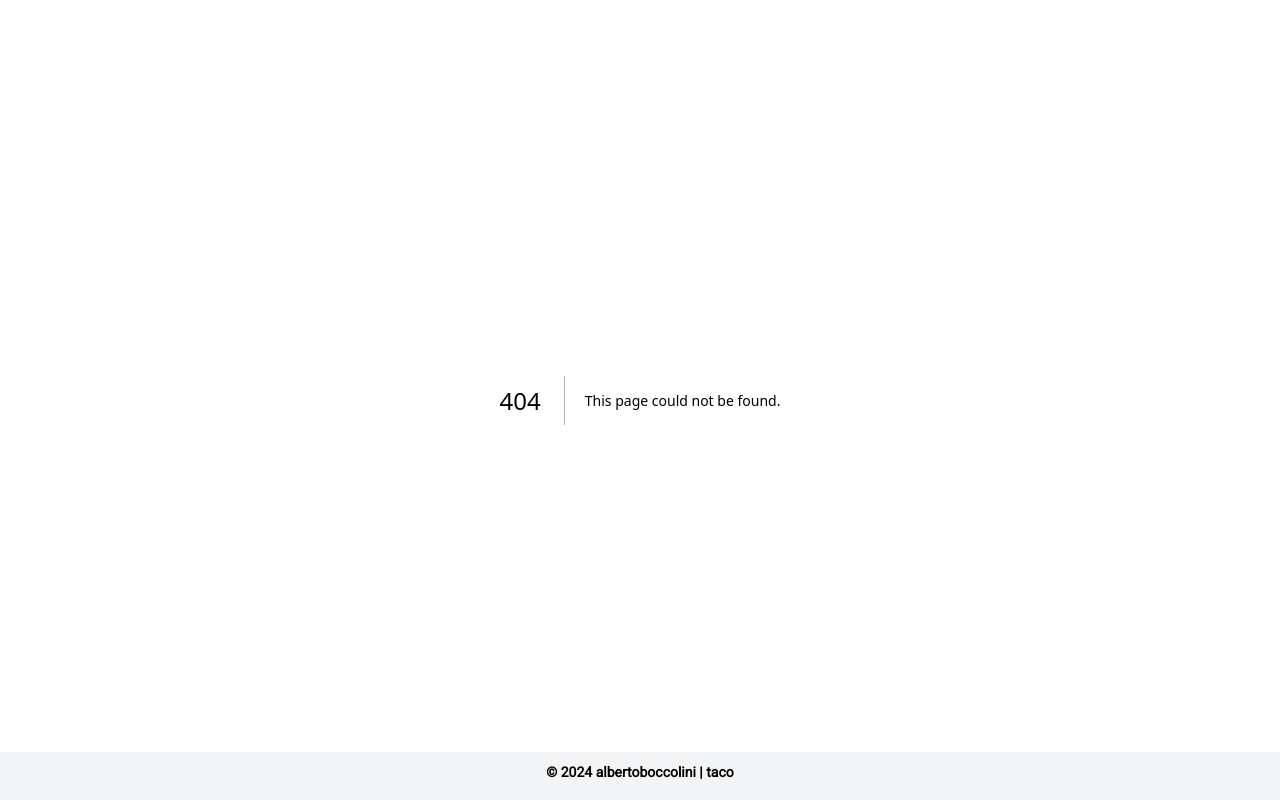
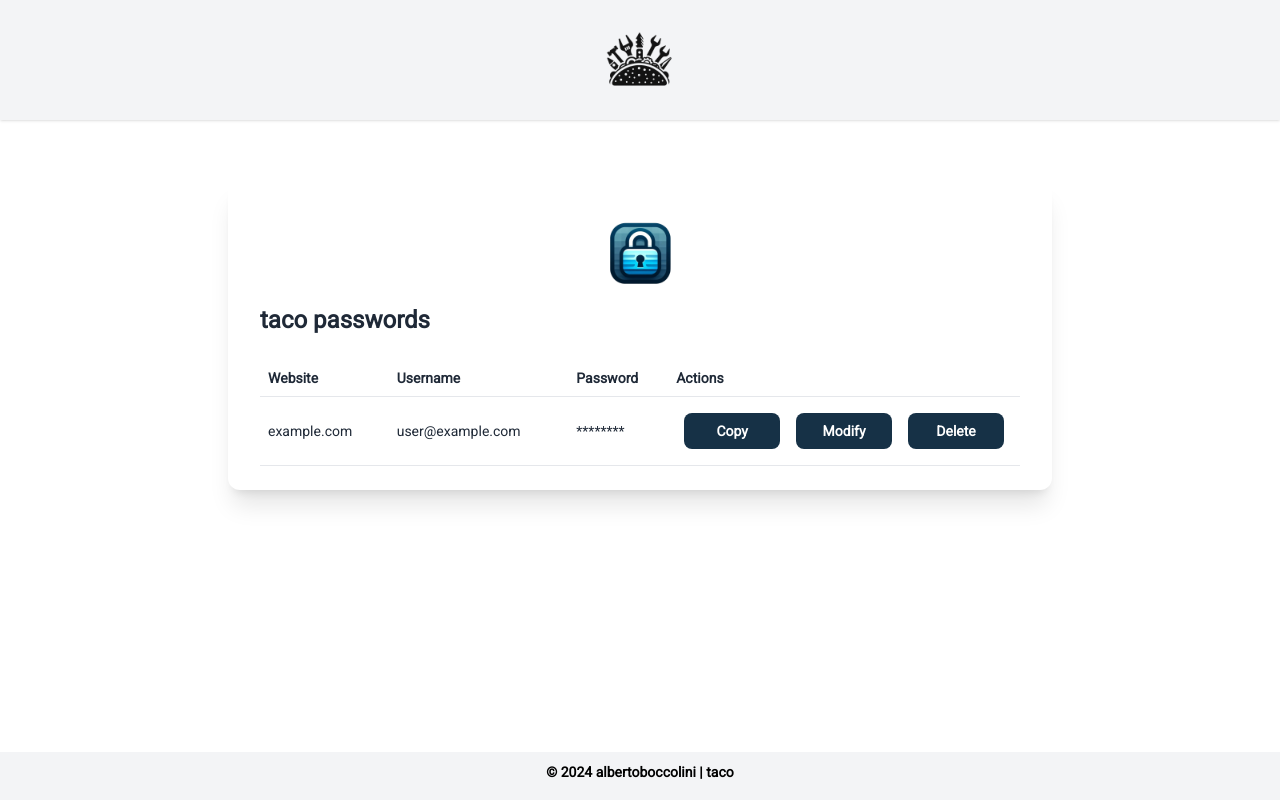
Before and after one commit to albertoboccolini/taco, a Next.js app: page /tools/passwords in a window 1280 px wide. Before the commit this address had no page. Built offline with nearby package versions, Linux system fonts and the light colour scheme.

Commit message:
Partially add layout

```diff
--- a/app/components/homepage/Layout.tsx
+++ b/app/components/homepage/Layout.tsx
@@ -4,6 +4,7 @@ import React, {useState} from 'react';
 import fileConverterLogo from '/public/fileConverterLogo.png';
 import calcLogo from '/public/calcLogo.png';
 import encoderLogo from '/public/encoderLogo.png';
+import passwordLogo from '/public/passwordLogo.png';
 import qrCodeGeneratorLogo from '/public/qrCodeGeneratorLogo.png';
 import NavigationBar from "@/app/components/homepage/NavigationBar";
 import Header from "@/app/components/public/Header";
@@ -30,9 +31,12 @@ const Layout: React.FC = () => {
                       activeSection={activeSection}></Tool>
                 <Tool logo={qrCodeGeneratorLogo} toolLink={"/tools/qrcode"} category={"generator"}
                       activeSection={activeSection}></Tool>
-                <Tool logo={calcLogo} toolLink={"/tools/calc"} category={"other"}
+                <Tool logo={passwordLogo} toolLink={"/tools/passwords"} category={"other"}
                       activeSection={activeSection}></Tool>
                 <Tool logo={encoderLogo} toolLink={"/tools/encoder"} category={"converter"}
+                      activeSection={activeSection}></Tool>
+                <Tool logo={calcLogo} toolLink={"/tools/calc"}
+                      category={"other"}
                       activeSection={activeSection}></Tool>
             </main>
         </div>
--- a/app/components/tools/encoder/Layout.tsx
+++ b/app/components/tools/encoder/Layout.tsx
@@ -23,7 +23,7 @@ const Layout: NextPage = () => {
                         <div className="rounded-xl bg-white px-8 py-6 shadow-xl">
                             <Image src={encoderLogo}
                                    className="font-bold text-2xl text-center m-auto"
-                                   alt="taco converter"
+                                   alt="taco encoder"
                                    width={100} height={100}/>
                             <h1 className="font-bold text-2xl mb-6">taco encoder</h1>
                             <div className="grid gap-2">
--- /dev/null
+++ b/app/components/tools/passwords/Layout.tsx
@@ -0,0 +1,62 @@
+import React from 'react';
+import { NextPage } from "next";
+import Header from "@/app/components/public/Header";
+import Image from "next/image";
+import passwordLogo from "/public/passwordLogo.png";
+
+const Layout: NextPage = () => {
+    return (
+        <div className="text-gray-800 bg-white m-0 p-0">
+            <div className="shadow">
+                <Header title={"taco | passwords"}/>
+            </div>
+            <main className="px-4 py-10 m-auto max-w-4xl sm:p-10">
+                <div className="text-left p-5 m-auto">
+                    <div className="mx-auto max-w-4xl space-y-8">
+                        <div className="rounded-xl bg-white px-8 py-6 shadow-xl">
+                            <Image src={passwordLogo}
+                                   className="font-bold text-2xl text-center m-auto"
+                                   alt="taco converter"
+                                   width={100} height={100}/>
+                            <h1 className="font-bold text-2xl mb-6">taco passwords</h1>
+                            <table className="w-full text-sm">
+                                <thead>
+                                <tr className="border-b border-gray-200 dark:border-gray-800">
+                                    <th className="p-2 text-left">Website</th>
+                                    <th className="p-2 text-left">Username</th>
+                                    <th className="p-2 text-left">Password</th>
+                                    <th className="p-2 text-left">Actions</th>
+                                </tr>
+                                </thead>
+                                <tbody>
+                                <tr className="border-b last:border-b-0 border-gray-200 dark:border-gray-800">
+                                    <td className="p-2">example.com</td>
+                                    <td className="p-2">user@example.com</td>
+                                    <td className="p-2">********</td>
+                                    <td className="p-2">
+                                        <div className="flex text-center">
+                                            <button type="submit"
+                                                    className="bg-taco-button-bg hover:bg-white text-white font-bold py-2 px-4 rounded-lg transition duration-300 ease-in-out transform hover:scale-105 disabled:opacity-50 w-full max-w-60 sm:max-w-sm md:max-w-md lg:max-w-lg mx-2 my-2">
+                                                Copy
+                                            </button>
+                                            <button type="button"
+                                                    className="bg-taco-button-bg hover:bg-white text-white font-bold py-2 px-4 rounded-lg transition duration-300 ease-in-out transform hover:scale-105 disabled:opacity-50 w-full max-w-60 sm:max-w-sm md:max-w-md lg:max-w-lg mx-2 my-2">
+                                                Modify
+                                            </button>
+                                            <button type="button"
+                                                    className="bg-taco-button-bg hover:bg-white text-white font-bold py-2 px-4 rounded-lg transition duration-300 ease-in-out transform hover:scale-105 disabled:opacity-50 w-full max-w-60 sm:max-w-sm md:max-w-md lg:max-w-lg mx-2 my-2">
+                                                Delete
+                                            </button>
+                                        </div>
+                                    </td>
+                                </tr>
+                                </tbody>
+                            </table>
+                        </div></div>
+                    </div>
+            </main>
+        </div>
+    );
+};
+
+export default Layout;
--- /dev/null
+++ b/app/tools/passwords/page.tsx
@@ -0,0 +1,15 @@
+import React from 'react';
+import Layout from "@/app/components/tools/passwords/Layout";
+import ErrorBoundary from "@/app/components/public/ErrorBoundary";
+
+const Page = () => {
+    return (
+        <main className="text-gray-800 bg-white m-0 p-0">
+            <ErrorBoundary>
+                <Layout></Layout>
+            </ErrorBoundary>
+        </main>
+    );
+};
+
+export default Page;
```
Also changed, not shown: public/passwordLogo.png (added).
